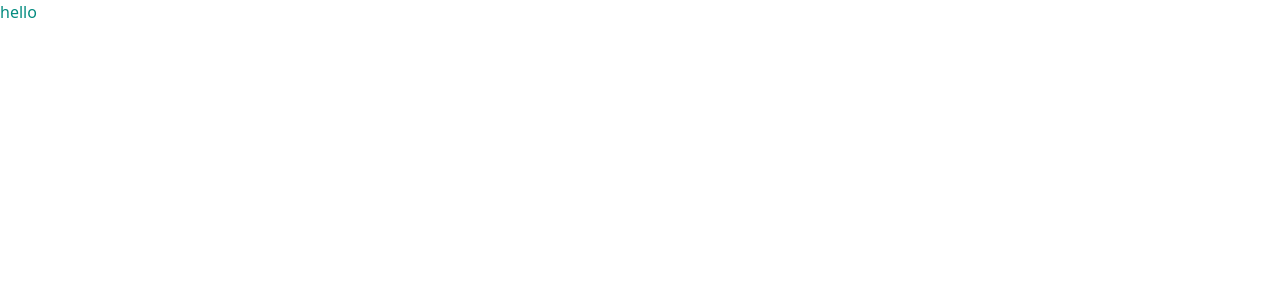
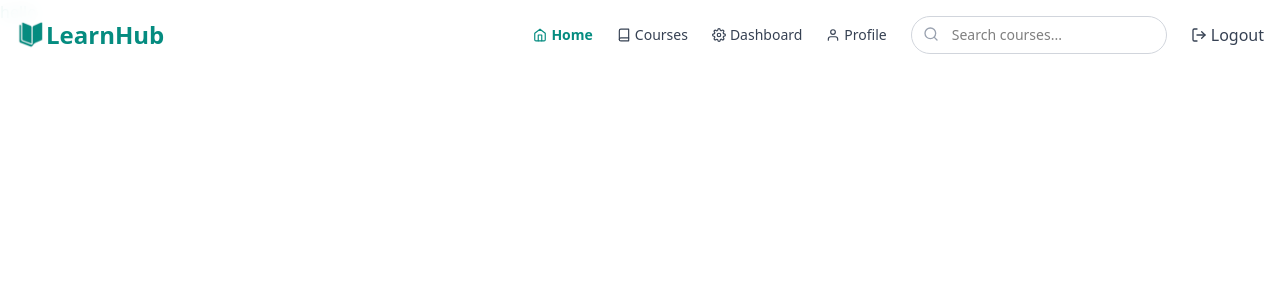
Before and after one commit to kobirul5/Swift-Learn, a Next.js app: page / in a window 1280 px wide. Shown: the top 300 px of the page. Built offline with nearby package versions, Linux system fonts and the light colour scheme.

Commit message:
added navbar

```diff
--- a/package.json
+++ b/package.json
@@ -13,6 +13,7 @@
     "next": "15.3.4",
     "react": "^19.0.0",
     "react-dom": "^19.0.0",
+    "react-icons": "^5.5.0",
     "react-redux": "^9.2.0"
   },
   "devDependencies": {
--- a/src/app/layout.tsx
+++ b/src/app/layout.tsx
@@ -2,6 +2,7 @@ import type { Metadata } from "next";
 import { Geist, Geist_Mono } from "next/font/google";
 import "./globals.css";
 import StoreProvider from "@/redux/SroteProvider";
+import Navbar from "@/components/Shared/Navbar/Navbar";
 
 const geistSans = Geist({
   variable: "--font-geist-sans",
@@ -29,6 +30,7 @@ export default function RootLayout({
         <body
           className={`${geistSans.variable} ${geistMono.variable} antialiased`}
         >
+          <Navbar/>
           {children}
         </body>
       </StoreProvider>
--- /dev/null
+++ b/src/components/Shared/Navbar/Navbar.tsx
@@ -0,0 +1,203 @@
+'use client';
+
+import Image from 'next/image';
+import Link from 'next/link';
+import { useRouter } from 'next/navigation';;
+import { usePathname } from 'next/navigation';
+
+import { useEffect, useState } from 'react';
+import { FiHome, FiBook, FiUser, FiLogIn, FiLogOut, FiSettings, FiMenu, FiX, FiSearch,
+} from 'react-icons/fi';
+
+
+const Navbar = () => {
+  const [isOpen, setIsOpen] = useState(false);
+  const [isScrolled, setIsScrolled] = useState(false);
+  const [isLoggedIn, setIsLoggedIn] = useState<boolean>(false);
+  const [isAdmin, setIsAdmin] = useState<boolean>(false);
+  const router = useRouter();
+  const pathname = usePathname();
+
+
+  const navLinks = [
+    { label: 'Home', href: '/', icon: <FiHome /> },
+    { label: 'Courses', href: '/courses', icon: <FiBook /> },
+    { label: 'Dashboard', href: '/admin/dashboard', icon: <FiSettings />, adminOnly: true },
+    { label: 'Profile', href: '/profile', icon: <FiUser />, authOnly: true },
+  ];
+
+  useEffect(() => {
+    const checkAuth = async () => {
+      //TODO: Replace with your real auth logic
+      setIsLoggedIn(true);
+      setIsAdmin(true);
+    };
+    checkAuth();
+  }, []);
+
+  useEffect(() => {
+    const handleScroll = () => {
+      setIsScrolled(window.scrollY > 10);
+    };
+    window.addEventListener('scroll', handleScroll);
+    return () => window.removeEventListener('scroll', handleScroll);
+  }, []);
+
+  const handleLogout = () => {
+    setIsLoggedIn(false);
+    setIsAdmin(false);
+    router.push('/');
+  };
+
+  return (
+    <nav
+      className={`fixed w-full z-50 transition-all duration-300 ${
+        isScrolled ? 'bg-white shadow-md py-2' : 'bg-white/90 backdrop-blur-sm py-4'
+      }`}
+    >
+      <div className="container mx-auto px-4 flex justify-between items-center">
+        {/* Logo */}
+        <Link href="/" className="text-2xl font-bold text-primary flex items-center justify-center">
+        <Image
+            height={30}
+            width={30}
+            src={"/logo/logo.png"} alt={'logo'}        />
+        LearnHub</Link>
+
+        {/* Desktop Nav */}
+        <div className="hidden md:flex items-center space-x-6">
+          {navLinks.map(
+            ({ label, href, icon, adminOnly, authOnly }) =>
+              (!adminOnly || isAdmin) &&
+              (!authOnly || isLoggedIn) && (
+                <Link
+                  key={href}
+                  href={href}
+                  className={`flex items-center space-x-1 text-sm font-medium ${
+                    pathname === href ? 'text-primary font-semibold' : 'text-gray-700 hover:text-primary'
+                  }`}
+                >
+                  {icon}
+                  <span>{label}</span>
+                </Link>
+              )
+          )}
+
+          {/* Search Box */}
+          <div className="relative">
+            <input
+              type="text"
+              placeholder="Search courses..."
+              className="pl-10 pr-4 py-2 rounded-full border border-gray-300 focus:outline-none focus:ring-2 focus:ring-primary/80 text-sm w-64"
+            />
+            <FiSearch className="absolute left-3 top-2.5 text-gray-400" />
+          </div>
+
+          {isLoggedIn ? (
+            <button
+              onClick={handleLogout}
+              className="flex items-center space-x-1 text-gray-700 hover:text-primary"
+            >
+              <FiLogOut />
+              <span>Logout</span>
+            </button>
+          ) : (
+            <>
+              <Link
+                href="/login"
+                className="flex items-center space-x-1 text-gray-700 hover:text-primary"
+              >
+                <FiLogIn />
+                <span>Login</span>
+              </Link>
+              <Link
+                href="/register"
+                className="bg-primary text-white px-4 py-2 rounded-md hover:bg-indigo-700 transition-colors"
+              >
+                Sign Up
+              </Link>
+            </>
+          )}
+        </div>
+
+        {/* Mobile Menu Toggle */}
+        <div className="md:hidden">
+          <button onClick={() => setIsOpen(!isOpen)}>
+            {isOpen ? <FiX size={24} /> : <FiMenu size={24} />}
+          </button>
+        </div>
+      </div>
+
+      {/* Mobile Nav */}
+      {isOpen && (
+        <div className="md:hidden px-4 pt-4 pb-6 space-y-3 bg-white shadow">
+          {navLinks.map(
+            ({ label, href, icon, adminOnly, authOnly }) =>
+              (!adminOnly || isAdmin) &&
+              (!authOnly || isLoggedIn) && (
+                <Link
+                  key={href}
+                  href={href}
+                  className={`flex items-center space-x-2 py-2 px-3 rounded-md ${
+                    pathname === href
+                      ? 'bg-indigo-100 text-primary font-semibold'
+                      : 'text-gray-700 hover:bg-gray-100'
+                  }`}
+                  onClick={() => setIsOpen(false)}
+                >
+                  {icon}
+                  <span>{label}</span>
+                </Link>
+              )
+          )}
+
+          {/* Search box */}
+          <div className="relative">
+            <input
+              type="text"
+              placeholder="Search courses..."
+              className="pl-10 pr-4 py-2 rounded-full border border-gray-300 focus:outline-none focus:ring-2 focus:ring-primary/80 text-sm w-full"
+            />
+            <FiSearch className="absolute left-3 top-2.5 text-gray-400" />
+          </div>
+
+          {/* Auth buttons */}
+          <div className="pt-4 border-t border-gray-200 space-y-2">
+            {isLoggedIn ? (
+              <button
+                onClick={() => {
+                  handleLogout();
+                  setIsOpen(false);
+                }}
+                className="flex items-center space-x-2 text-gray-700 hover:text-primary w-full text-left"
+              >
+                <FiLogOut />
+                <span>Logout</span>
+              </button>
+            ) : (
+              <>
+                <Link
+                  href="/login"
+                  onClick={() => setIsOpen(false)}
+                  className="flex items-center space-x-2 text-gray-700 hover:text-primary"
+                >
+                  <FiLogIn />
+                  <span>Login</span>
+                </Link>
+                <Link
+                  href="/register"
+                  onClick={() => setIsOpen(false)}
+                  className="block text-center bg-primary text-white px-4 py-2 rounded-md hover:bg-indigo-700"
+                >
+                  Sign Up
+                </Link>
+              </>
+            )}
+          </div>
+        </div>
+      )}
+    </nav>
+  );
+};
+
+export default Navbar;
```
Also changed, not shown: public/logo/logo.png (added), 1 other file (tests, documents, lock files or other folders).
